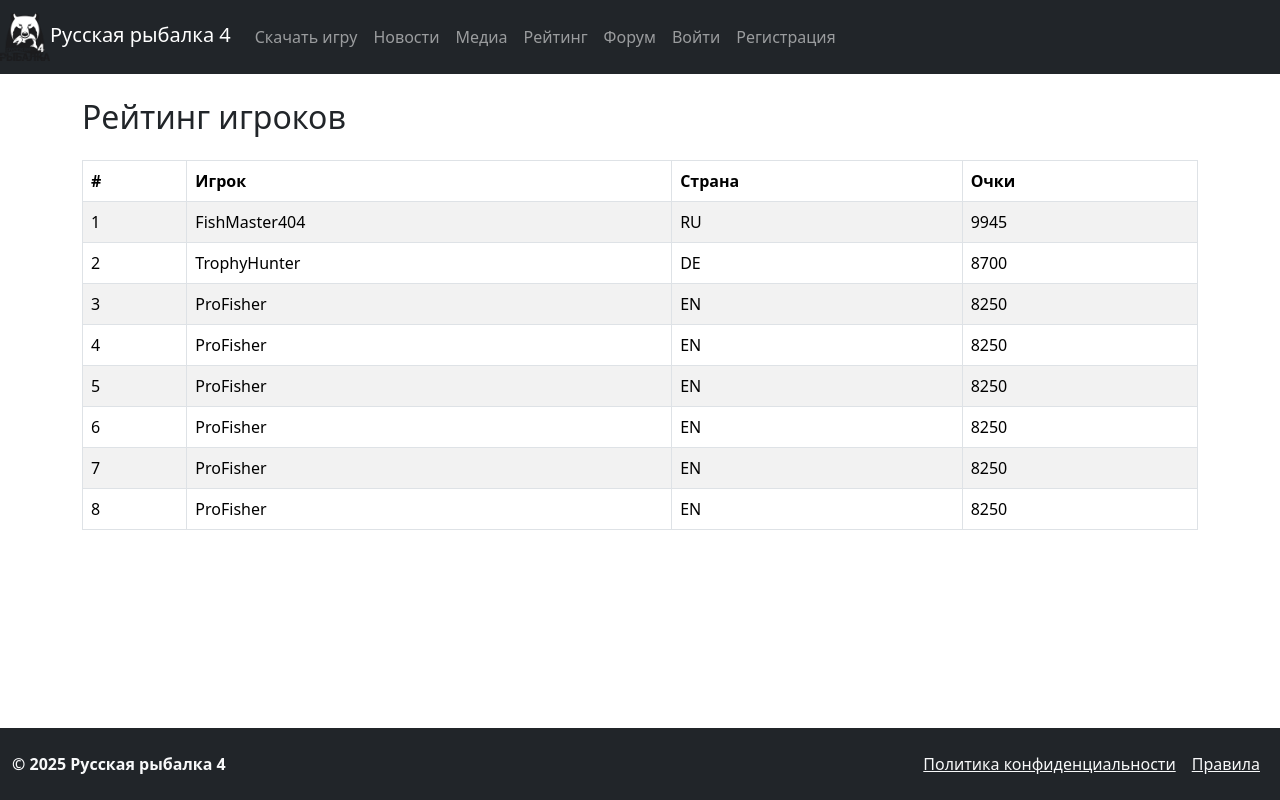
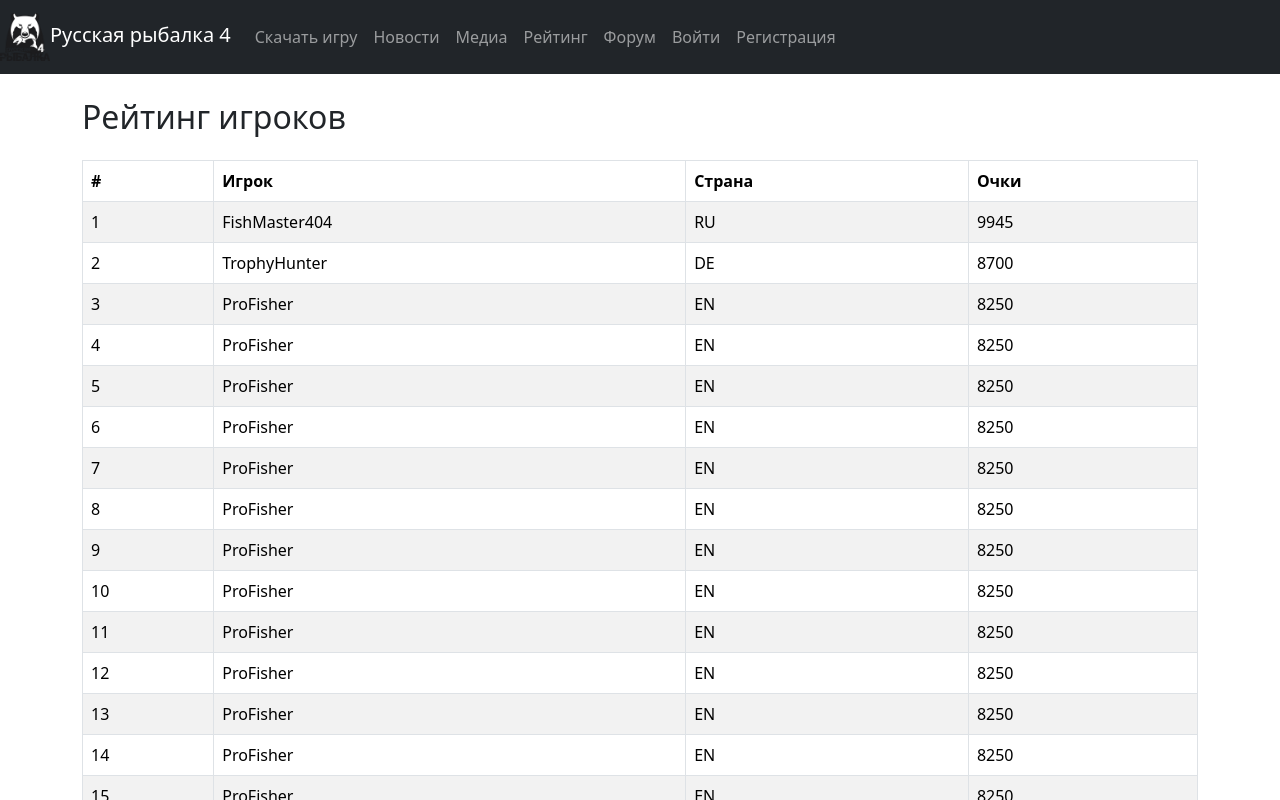
Before and after one commit to Pushkin-hub/rf4-clone-frontend, a React (Create React App) app: page /rating in a window 1280 px wide. Shown: the top 800 px of the page. Built offline with nearby package versions, Linux system fonts and the light colour scheme.

Commit message:
fffffffff

```diff
--- a/src/pages/Rating.jsx
+++ b/src/pages/Rating.jsx
@@ -6,6 +6,17 @@ import { useTranslation } from 'react-i18next';
 const ratingList = [
   { id: 1, username: 'FishMaster404', country: 'RU', score: 9945 },
   { id: 2, username: 'TrophyHunter', country: 'DE', score: 8700 },
+  { id: 3, username: 'ProFisher', country: 'EN', score: 8250 },
+  { id: 3, username: 'ProFisher', country: 'EN', score: 8250 },
+  { id: 3, username: 'ProFisher', country: 'EN', score: 8250 },
+  { id: 3, username: 'ProFisher', country: 'EN', score: 8250 },
+  { id: 3, username: 'ProFisher', country: 'EN', score: 8250 },
+  { id: 3, username: 'ProFisher', country: 'EN', score: 8250 },
+  { id: 3, username: 'ProFisher', country: 'EN', score: 8250 },
+  { id: 3, username: 'ProFisher', country: 'EN', score: 8250 },
+  { id: 3, username: 'ProFisher', country: 'EN', score: 8250 },
+  { id: 3, username: 'ProFisher', country: 'EN', score: 8250 },
+  { id: 3, username: 'ProFisher', country: 'EN', score: 8250 },
   { id: 3, username: 'ProFisher', country: 'EN', score: 8250 },
   { id: 3, username: 'ProFisher', country: 'EN', score: 8250 },
   { id: 3, username: 'ProFisher', country: 'EN', score: 8250 },
```
